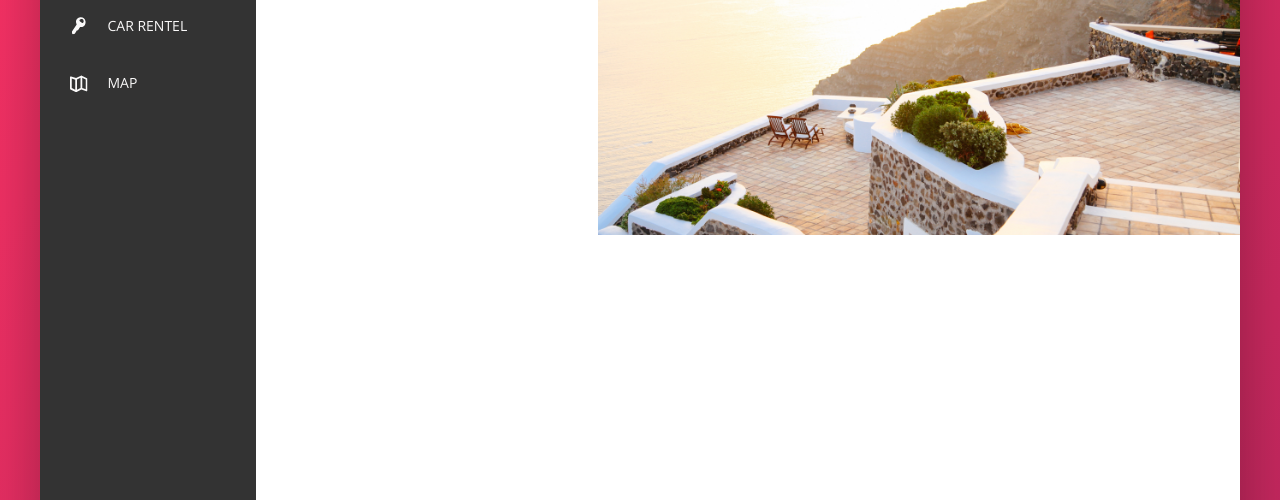
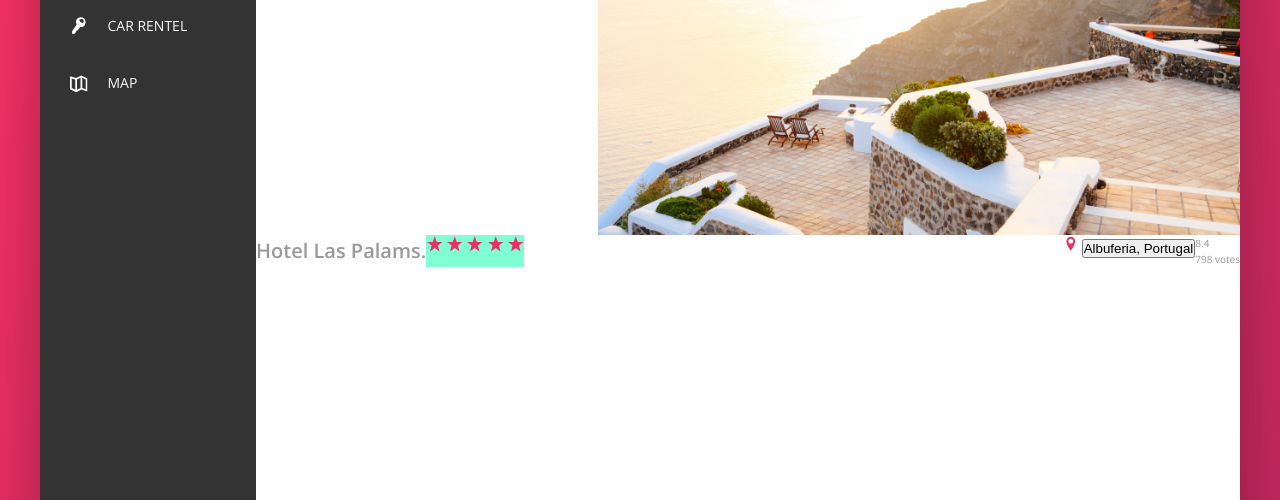
Before and after one commit to gaurav5677/Trillo, a website: page index.html in a window 1280 px wide. Shown: the part 300-800 px from the top of the page. Drawn offline with nearby package versions, Linux system fonts and the light colour scheme.

Commit message:
building hotel review phase 1 👾

```diff
--- a/index.html
+++ b/index.html
@@ -116,9 +116,45 @@
                         <img src="img/hotel-3.jpg" class="gallery__photo" alt=" photo of hotel 3 ">
                     </figute>
                 </div>
-            </main>
+                <div class="overview">
+                    <h1 class="overview__heading">
+                        Hotel Las Palams.
+                    </h1>
+                    <div class="overview__stars">
+                        <svg class="overview__icon-star">
+                            <use xlink:href="img/sprite.svg#icon-star"></use>
+                        </svg>
+                        <svg class="overview__icon-star">
+                            <use xlink:href="img/sprite.svg#icon-star"></use>
+                        </svg>
+                        <svg class="overview__icon-star">
+                            <use xlink:href="img/sprite.svg#icon-star"></use>
+                        </svg>
+                        <svg class="overview__icon-star">
+                            <use xlink:href="img/sprite.svg#icon-star"></use>
+                        </svg>
+                        <svg class="overview__icon-star">
+                            <use xlink:href="img/sprite.svg#icon-star"></use>
+                        </svg>
+                    </div>
 
 
+
+                    <div class="overview__location">
+                        <svg class="overview__icon-location">
+                            <use xlink:href="img/sprite.svg#icon-location-pin"></use>
+                        </svg>
+                        <button class="btn-inline"> Albuferia, Portugal</button>
+                    </div>
+
+
+                    <div class="overview__rating">
+                        <div class="overview__rating-average">8.4</div>
+                        <div class="overview__rating-count">798 votes</div>
+                    </div>
+
+                </div>
+            </main>
         </div>
     </div>
 </body>
--- a/sass/_components.scss
+++ b/sass/_components.scss
@@ -37,7 +37,7 @@
     }
   }
 
-  &__input:focus + &__button {
+  &__input:focus+&__button {
     background-color: var(--color-grey-light-3);
   }
 
@@ -73,7 +73,7 @@
 
   // by doing this below we can select all of the dirct children
 
-  & > * {
+  &>* {
     padding: 0 2rem;
     cursor: pointer;
     height: 100%;
@@ -82,7 +82,7 @@
     align-items: center;
   }
 
-  & > *:hover {
+  &>*:hover {
     background-color: var(--color-grey-light-2);
     // align-self: stretch;
   }
@@ -146,7 +146,7 @@
     width: 3px;
     background-color: var(--color-primary);
     transform: scaleY(0);
-    transition: transform 0.2s, width 0.4s cubic-bezier(1, 0, 0,1) .2s ,background-color .1s;
+    transition: transform 0.2s, width 0.4s cubic-bezier(1, 0, 0, 1) .2s, background-color .1s;
     ;
 
   }
@@ -157,7 +157,7 @@
     width: 100%;
   }
 
-  &__item:active::before{
+  &__item:active::before {
     background-color: var(--color-primary-light);
   }
 
@@ -173,6 +173,7 @@
     display: flex;
     align-items: center;
   }
+
   &__icon {
     width: 1.75rem;
     height: 1.75rem;
@@ -187,7 +188,7 @@
 
 }
 
-.sidebar{
+.sidebar {
   .legal_text {
 
     font-size: 1.3rem;
@@ -198,17 +199,75 @@
 }
 
 
+
 //////////////gallery /////////////////////
 ///
 ///
 ///
 
-  .gallery{
+.gallery {
 
   display: flex;
 
-    &__photo{
+  &__photo {
     width: 100%;
     display: block;
   }
 }
+
+
+
+
+
+
+
+
+
+
+
+
+
+.overview {
+  // margin: auto;
+  display: flex;
+  // justify-content: space-between;
+
+
+  &__heading {
+
+  }
+
+  &__stars{
+    // flex: 1;
+    margin-right: auto;
+    background-color: aquamarine;
+
+  }
+
+  &__icon-star,
+  &__icon-location {
+
+    width: 1.75rem;
+    height: 1.75rem;
+    fill: var(--color-primary);
+
+  }
+
+  &__location {
+    // flex: 1;   // this will occupie all the space;
+
+  }
+
+  &__rating-average
+  {
+
+
+  }
+
+  &__rating-count {
+
+
+
+  }
+
+}
```
Also changed, not shown: css/style.css. Lines whose indentation alone changed are shown as unchanged.
